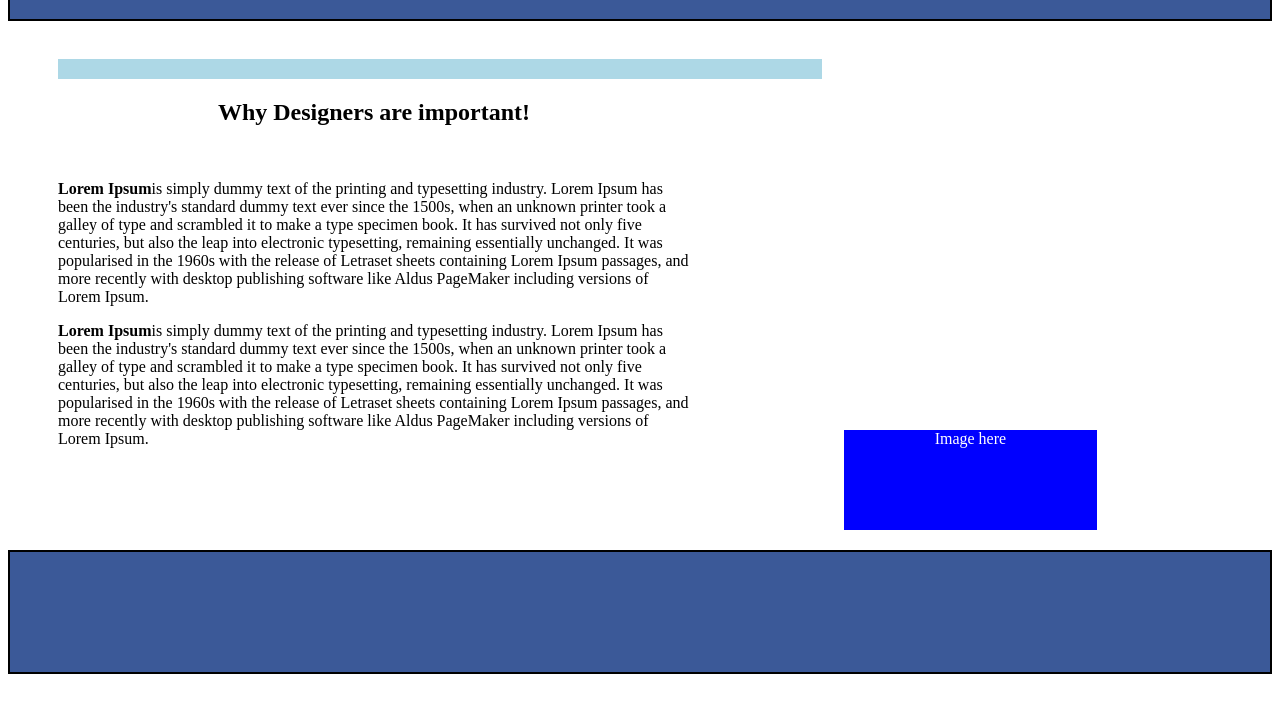
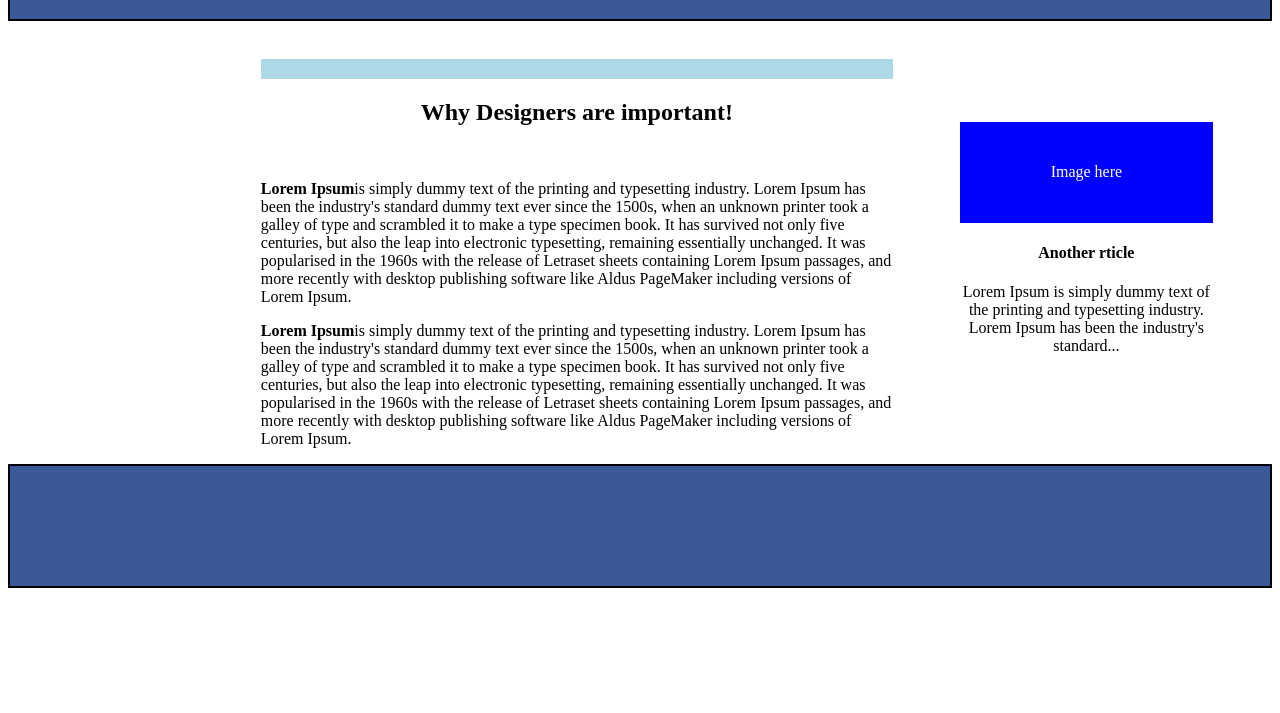
Before and after one commit to Stephanie-Hooker/coolsite, a plain HTML site: page index.html in a window 1280 px wide. Shown: the part 71-784 px from the top of the page. Drawn offline with Linux system fonts and the light colour scheme.

Commit message:
fixed right box and added p tag

```diff
--- a/index.html
+++ b/index.html
@@ -12,10 +12,11 @@
   <h1 class="text-center">Hey there I have a cool site</h1>
 </header>
 <br>
-<div class="blue-line">
 
-</div>
 <div class="text-center main">
+  <div class="blue-line">
+
+  </div>
   <h2>Why Designers are important!</h2>
   <br>
   <p class="text"><strong>Lorem Ipsum</strong>is simply dummy text of the printing and typesetting industry. Lorem
@@ -45,7 +46,19 @@
     desktop publishing software like Aldus PageMaker including versions of Lorem Ipsum.</p>
 
 </div>
-<div class="blue-box">Image here </div>
+<div class="right">
+  <div class="blue-box">
+
+    <p>Image here</p>
+
+  </div>
+  <h4>Another rticle</h4>
+  <p>Lorem Ipsum is simply dummy text of the printing and typesetting industry. Lorem
+    Ipsum
+    has been the
+    industry's standard...</p>
+</div>
+
 <div class="footer">
 
 </div>
--- a/style.css
+++ b/style.css
@@ -9,21 +9,24 @@
 }
 
 .blue-line {
-  margin-left: 50px;
-  margin-right: 450px;
   background-color: lightblue;
   height: 20px;
 
 }
-.blue-box {
+.right {
   width: 20%;
-  background-color: blue;
-  height: 100px;
-  color: white;
   text-align: center;
   display: inline-block;
-  margin: 150px 10px 20px 150px;
+  margin-left: 5%;
+  vertical-align: top;
+  margin-top: 5%;
 }
+.blue-box {
+  background-color: blue;
+  color: white;
+  padding: 10%;
+}
+
 .footer {
   border:2px solid black;
   background-color: #3b5998;
@@ -34,7 +37,7 @@
   /* margin-left: 250px; */
   width: 50%;
   /* margin-right: 250px; */
-  padding-left: 50px;
+  padding-left: 20%;
 
 
 }
```
